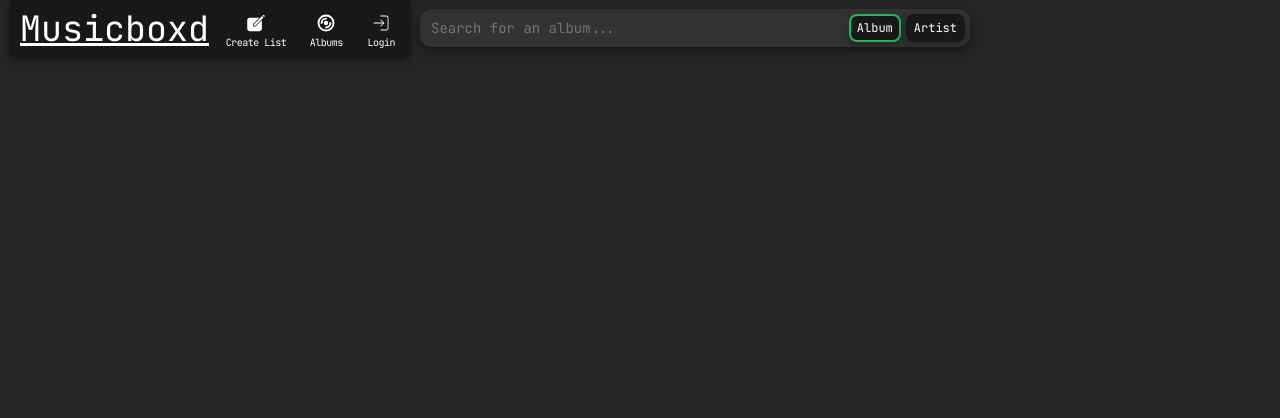
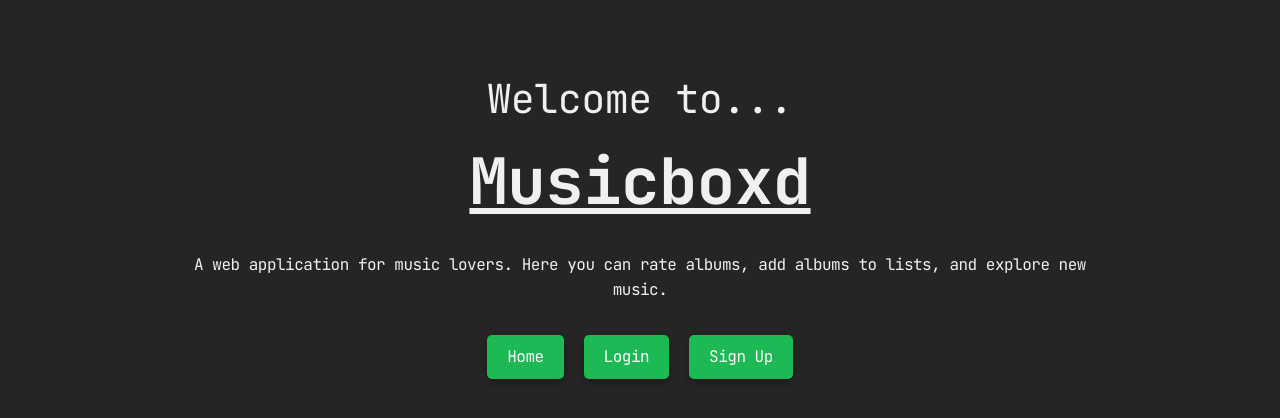
Before and after one commit to jlemoureATSSU/Musicboxd, a React (Create React App) app in the folder frontend/: page /welcome in a window 1280 px wide. Shown: the top 418 px of the page. Built offline with nearby package versions, Linux system fonts and the light colour scheme.

Commit message:
sidebar style changes

```diff
--- a/frontend/src/App.js
+++ b/frontend/src/App.js
@@ -1,5 +1,5 @@
 import React, { createContext, useState, useEffect } from "react";
-import { Route, Routes } from "react-router-dom";
+import { Route, Routes, useLocation } from "react-router-dom";
 import './css/style.css';
 import './css/albumCard.css';
 import './css/sidebar.css';
@@ -13,6 +13,8 @@ import './css/artistPage.css';
 import './css/showMessage.css';
 import './css/profile.css';
 import './css/lists.css';
+import './css/welcome.css';
+import Welcome from "./components/pages/welcome";
 import Sidebar from "./components/sidebar";
 import HomePage from "./components/pages/homePage";
 import Login from "./components/pages/loginPage";
@@ -31,20 +33,24 @@ export const UserContext = createContext();
 
 const App = () => {
   const [user, setUser] = useState();
+  const location = useLocation();
 
   useEffect(() => {
     setUser(getUserInfo());
   }, []);
 
   const isLoggedIn = Boolean(user);
+  const showSidebarAndSearchBar = location.pathname !== "/welcome";
+
 
   return (
     <div className="app">
       <UserContext.Provider value={user}>
-      <Sidebar isLoggedIn={isLoggedIn} />
-      <SearchBar />
+      {showSidebarAndSearchBar && <Sidebar isLoggedIn={isLoggedIn} />}
+        {showSidebarAndSearchBar && <SearchBar />}
         <Routes>
           <Route path="/" element={<HomePage />} />
+          <Route path="/welcome" element={<Welcome />} />
           <Route path="/login" element={<Login />} />
           <Route path="/signup" element={<Signup />} />
           <Route path="/user/:username" element={<Profile />} />
--- a/frontend/src/components/pages/albumPage.js
+++ b/frontend/src/components/pages/albumPage.js
@@ -396,6 +396,7 @@ const AlbumPage = () => {
                         <div className="submit-rating-title">Your Rating:</div>
                         <input
                             type="text"
+                            inputMode="decimal"
                             className={`submit-rating-input ${getRatingClassName(rating)}`}
                             value={rating}
                             onChange={handleRatingChange}
--- /dev/null
+++ b/frontend/src/components/pages/welcome.js
@@ -0,0 +1,27 @@
+import React from 'react';
+import { Link } from 'react-router-dom';
+import { MdIosShare } from "react-icons/md";
+import { MdAddToHomeScreen } from "react-icons/md";
+import { FaShareAlt } from "react-icons/fa";
+import { CiSquarePlus } from "react-icons/ci";
+
+
+const Welcome = () => {
+  return (
+    <div className="welcome">
+      <h1>Welcome to...</h1>
+        <h2>Musicboxd</h2>
+      <p>A web application for music lovers. Here you can rate albums, add albums to lists, and explore new music.</p>
+
+      <div className="welcome-links">
+        <Link to="/" className="welcome-link">Home</Link>
+        <Link to="/login" className="welcome-link">Login</Link>
+        <Link to="/signup" className="welcome-link">Sign Up</Link>
+      </div>
+
+      <p className="mobile-message">For the best experience on mobile, add Musicboxd to your home screen. Look for an icon like this... <MdIosShare /> or this... <FaShareAlt />. Then look for "Add to Home Screen" or <CiSquarePlus />, or <MdAddToHomeScreen />.    </p>
+    </div>
+  );
+};
+
+export default Welcome;
--- a/frontend/src/components/sidebar.js
+++ b/frontend/src/components/sidebar.js
@@ -1,31 +1,130 @@
-import React, { useContext } from 'react';
-import { Link } from 'react-router-dom';
-import { UserContext } from '../App';
-import { FaPlus, FaUser } from 'react-icons/fa';
-import { PiVinylRecordBold } from 'react-icons/pi';
-import { IoIosCreate } from 'react-icons/io';
-import { CiLogin } from 'react-icons/ci';
+import React, { useState, useContext, useEffect } from "react";
+import { Link } from "react-router-dom";
+import SearchBar from "./searchbar";
+import { UserContext } from "../App";
+import { FaPlus, FaUser } from "react-icons/fa";
+import { FaBars } from "react-icons/fa6";
+import { VscChromeClose } from "react-icons/vsc";
+import { PiVinylRecordBold } from "react-icons/pi";
+import { IoIosCreate } from "react-icons/io";
+import { CiLogin } from "react-icons/ci";
 
 const Sidebar = () => {
+  const [isMenuOpen, setIsMenuOpen] = useState(false);
   const user = useContext(UserContext);
-  const profileLink = user ? `/user/${user.username}` : '/login';
+  const profileLink = user ? `/user/${user.username}` : "/login";
+
+  useEffect(() => {
+    const closeMenu = (e) => {
+      // Ensure that the menu and hamburger are not the targets of the click
+      if (isMenuOpen && !e.target.closest(".sidebar")) {
+        setIsMenuOpen(false);
+      }
+    };
+
+    // Add event listener
+    window.addEventListener("click", closeMenu);
+
+    // Cleanup the event listener on component unmount
+    return () => window.removeEventListener("click", closeMenu);
+  }, [isMenuOpen]);
+
+  const toggleMenu = (event) => {
+    event.stopPropagation();
+    setIsMenuOpen(!isMenuOpen);
+  };
+
+  const closeMenu = () => {
+    setIsMenuOpen(false);
+  };
+
+  const handleKeyDown = (event) => {
+    if (event.key === "Enter" || event.key === " ") {
+      toggleMenu();
+    }
+  };
 
   return (
     <div className="sidebar">
-      <Link to="/" className='home-link' title="Home">Musicboxd</Link>
+      <Link to="/" className="home-link" title="Home">
+        Musicboxd
+      </Link>
+      <div
+        className="hamburger"
+        onClick={toggleMenu}
+        onKeyDown={handleKeyDown}
+        aria-expanded={isMenuOpen}
+        role="button"
+        tabIndex={0}
+      >
+        {isMenuOpen ? <VscChromeClose /> : <FaBars />}
+      </div>
+      {isMenuOpen && (
+        <div className="pop-out-menu">
+          <SearchBar />
+          {!user ? (
+            <>
+              <Link to="/edit" title="Create a List" onClick={closeMenu}>
+                <IoIosCreate className="icon-size" />
+                Create a List
+              </Link>
+              <Link to="/albums" title="Albums" onClick={closeMenu}>
+                <PiVinylRecordBold className="icon-size" />
+                Albums
+              </Link>
+              <Link to="/login" title="Login" onClick={closeMenu}>
+                <CiLogin className="icon-size" />
+                Login
+              </Link>
+            </>
+          ) : (
+            <>
+              <Link to="/edit" title="Create a List" onClick={closeMenu}>
+                <IoIosCreate className="icon-size" />
+                Create a List
+              </Link>
+              <Link to="/albums" title="Albums" onClick={closeMenu}>
+                <PiVinylRecordBold className="icon-size" />
+                Albums
+              </Link>
+              <Link to={profileLink} title="Profile" onClick={closeMenu}>
+                <FaUser className="icon-size" />
+                Profile
+              </Link>
+            </>
+          )}
+        </div>
+      )}
       <div className="sidebar-links">
         {!user ? (
           <>
-          <Link to="/edit" title="Create a List"><IoIosCreate className="icon-size"/>Create&nbsp;List</Link>
-          <Link to="/albums" title="Albums"><PiVinylRecordBold className="icon-size"/>Albums</Link>
-          <Link to="/login" title="Login"><CiLogin className="icon-size"/>Login</Link>
-
+            <Link to="/edit" title="Create a List">
+              <IoIosCreate className="icon-size" />
+              Create&nbsp;List
+            </Link>
+            <Link to="/albums" title="Albums">
+              <PiVinylRecordBold className="icon-size" />
+              Albums
+            </Link>
+            <Link to="/login" title="Login">
+              <CiLogin className="icon-size" />
+              Login
+            </Link>
           </>
         ) : (
           <>
-          <Link to="/edit" title="Create a List"><IoIosCreate className="icon-size"/>Create&nbsp;List</Link>
-          <Link to="/albums" title="Albums"><PiVinylRecordBold className="icon-size"/>Albums</Link>
-          <Link to={profileLink} title="Profile"><FaUser className="icon-size"/>Profile</Link>
+            <Link to="/edit" title="Create a List">
+              <IoIosCreate className="icon-size" />
+              Create&nbsp;List
+            </Link>
+            <Link to="/albums" title="Albums">
+              <PiVinylRecordBold className="icon-size" />
+              Albums
+            </Link>
+            <Link to={profileLink} title="Profile">
+              <FaUser className="icon-size" />
+              Profile
+            </Link>
           </>
         )}
       </div>
--- a/frontend/src/css/albumCard.css
+++ b/frontend/src/css/albumCard.css
@@ -13,7 +13,7 @@
   display: flex;
   flex-direction: column;
   box-shadow: 0 4px 8px rgba(0,0,0,0.35);
-  transition: transform 0.2s ease, box-shadow 0.2s ease;
+  transition: transform 0.2s ease, box-shadow 0.2s ease, background-color .5s ease;
 }
 
 
--- a/frontend/src/css/listCard.css
+++ b/frontend/src/css/listCard.css
@@ -8,7 +8,7 @@
   box-shadow: 0 4px 8px rgba(0, 0, 0, 0.2);
   min-width: 320px;
   max-width: 320px;
-  transition: transform 0.2s ease, box-shadow 0.2s ease;
+  transition: transform 0.2s ease, box-shadow 0.2s ease, background-color .5s ease;
   cursor: pointer;
   display: flex;
   flex-direction: column;
--- /dev/null
+++ b/frontend/src/css/welcome.css
@@ -0,0 +1,82 @@
+.welcome {
+    max-width: 960px;
+    margin: 0 auto;
+    padding: 20px;
+    text-align: center;
+  }
+
+  .welcome h1 {
+    font-size: 2.5em;
+    margin-bottom: 0.5em;
+  }
+
+    .welcome h2 {
+        font-size: 4em;
+        margin-bottom: 0.5em;
+        text-decoration: underline;
+        font-weight: bold;
+
+    }
+
+  .welcome p {
+    font-size: 1em;
+    line-height: 1.6;
+    margin-bottom: 1em;
+  }
+
+  .welcome-links {
+    margin: 2em 0;
+  }
+
+  .welcome-link {
+    display: inline-block;
+    margin: 0 10px;
+    padding: 10px 20px;
+    background-color: #1DB954;
+    color: white;
+    text-decoration: none;
+    border-radius: 5px;
+    font-size: 1em;
+    transition: background-color 0.2s, color 0.2s, box-shadow 0.2s, transform 0.2s;
+    box-shadow: 0 4px 8px rgba(0, 0, 0, 0.25);
+  }
+
+  .welcome-link:hover {
+    background-color: #000;
+    color: #1DB954;
+    box-shadow: 0 8px 16px rgba(0, 0, 0, 0.4);
+    transform: translateY(-4px);
+
+  }
+
+  .mobile-message {
+    display: none;
+    margin-top: 1.5em;
+    background-color: #333;
+    border-left: 4px solid #ffd700;
+    padding: 10px;
+    font-size: 0.9em;
+  }
+
+  @media (max-width: 430px) {
+    .welcome h1 {
+      font-size: 1.8em;
+    }
+
+    .welcome h2 {
+        font-size: 2.5em;
+    }
+
+    .welcome p {
+      font-size: 0.9em;
+    }
+
+    .welcome-link {
+      padding: 8px 15px;
+      font-size: 0.9em;
+    }
+
+    .mobile-message {
+      display: block;
+    }
+  }
```
Also changed, not shown: frontend/src/css/sidebar.css (+88 -0 lines), frontend/src/css/style.css (+35 -34 lines).
